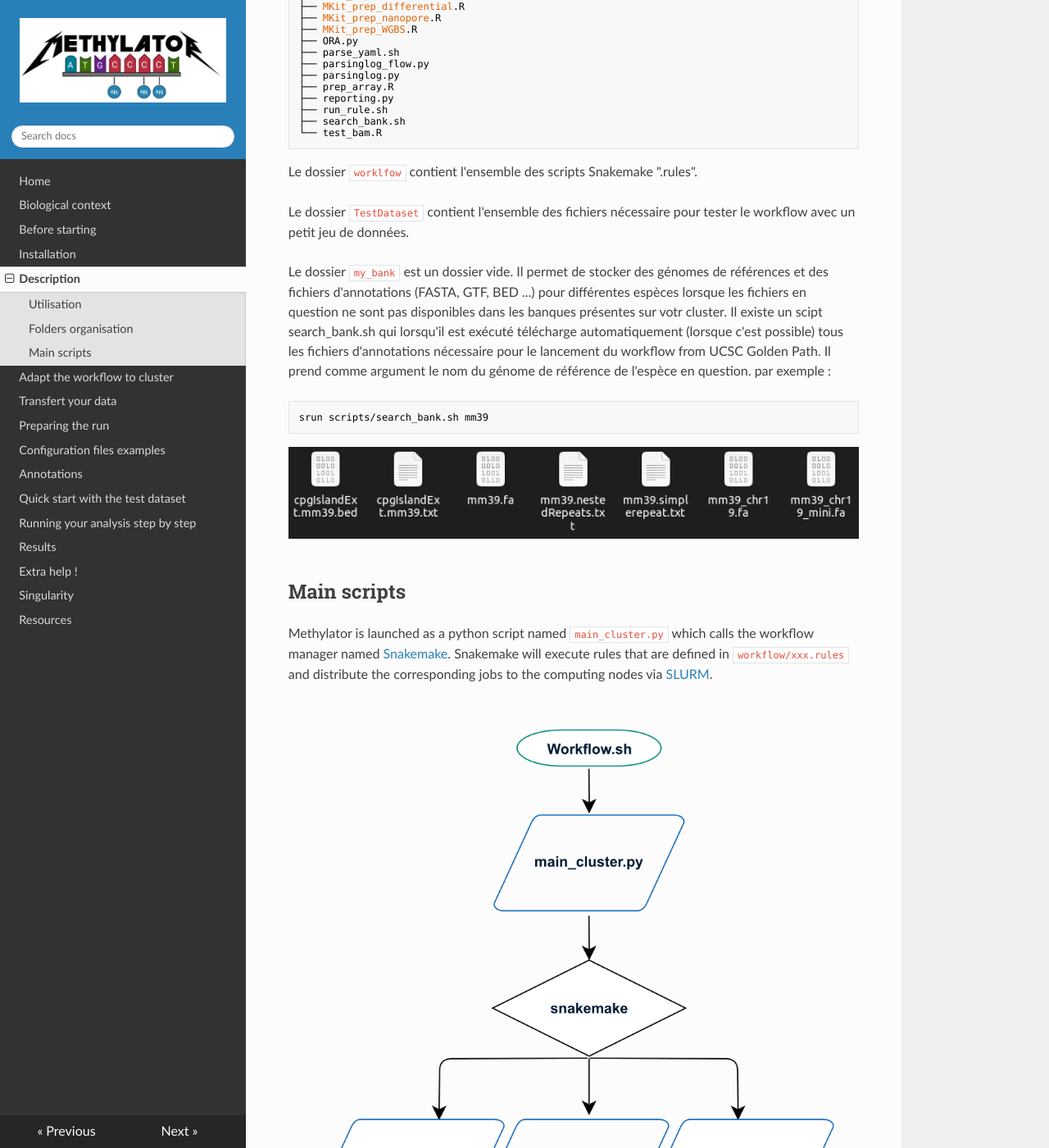
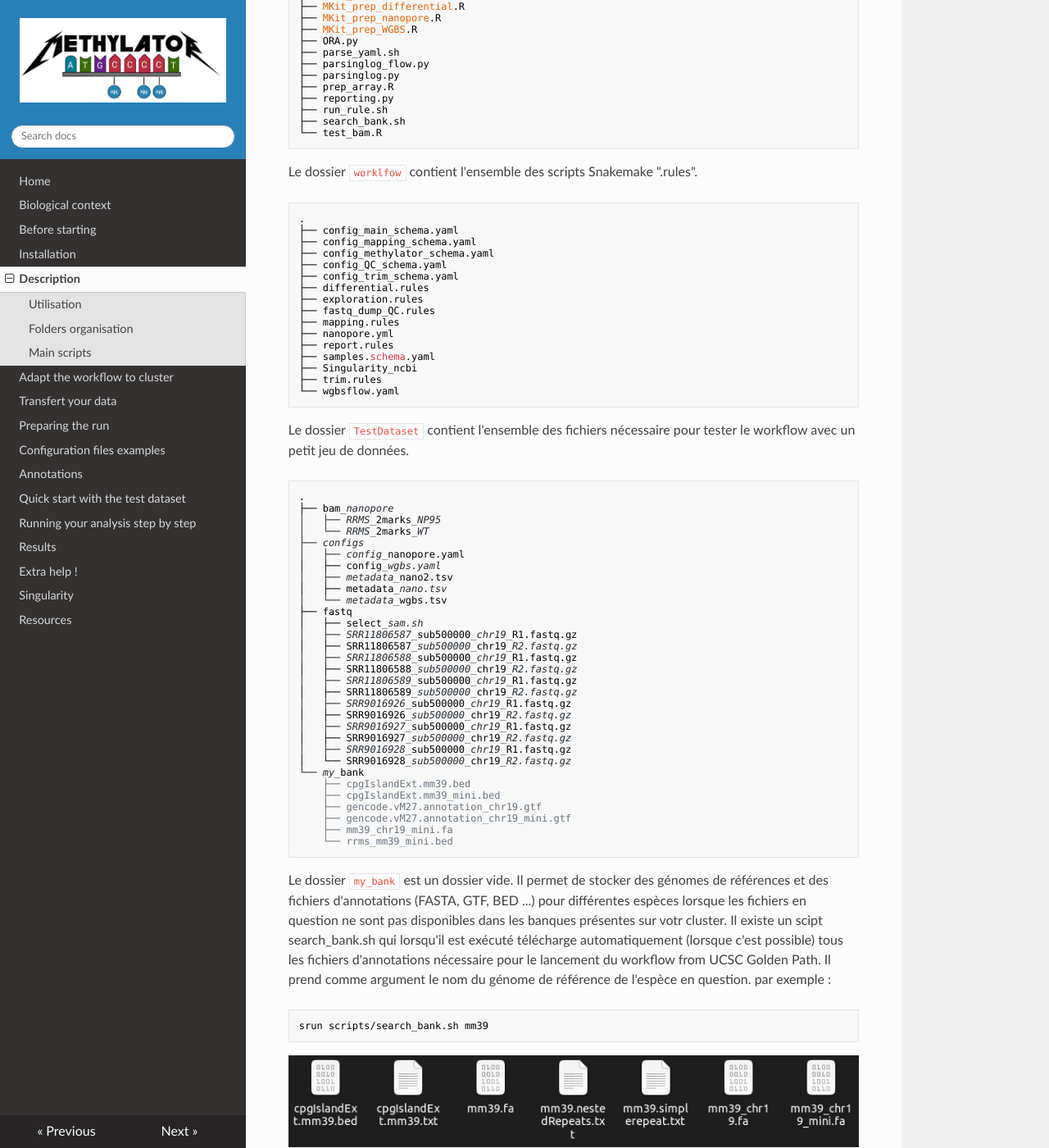
Before and after one commit to parisepigenetics/Methylator-Documentation, an MkDocs documentation site: the page built from docs/description.md, in a window 1280 px wide and 1400 px high, scrolled down 1456 px. Shown: the whole window at 82% size. Built offline with MkDocs 1.6.1, drawn with Linux system fonts in a browser that asks for light colours; nearby versions of some CDN libraries.

Commit message:
Update description.md

````diff
--- a/docs/description.md
+++ b/docs/description.md
@@ -74,10 +74,62 @@ Le dossier ` scripts ` contient l'ensemble des scripts nécessaire au fonctionne
 └── test_bam.R
 ```
 
-
 Le dossier ` worklfow ` contient l'ensemble des scripts Snakemake ".rules".
 
+```bash
+.
+├── config_main_schema.yaml
+├── config_mapping_schema.yaml
+├── config_methylator_schema.yaml
+├── config_QC_schema.yaml
+├── config_trim_schema.yaml
+├── differential.rules
+├── exploration.rules
+├── fastq_dump_QC.rules
+├── mapping.rules
+├── nanopore.yml
+├── report.rules
+├── samples.schema.yaml
+├── Singularity_ncbi
+├── trim.rules
+└── wgbsflow.yaml
+```
+
 Le dossier ` TestDataset ` contient l'ensemble des fichiers nécessaire pour tester le workflow avec un petit jeu de données.
+
+```bash
+.
+├── bam_nanopore
+│   ├── RRMS_2marks_NP95
+│   └── RRMS_2marks_WT
+├── configs
+│   ├── config_nanopore.yaml
+│   ├── config_wgbs.yaml
+│   ├── metadata_nano2.tsv
+│   ├── metadata_nano.tsv
+│   └── metadata_wgbs.tsv
+├── fastq
+│   ├── select_sam.sh
+│   ├── SRR11806587_sub500000_chr19_R1.fastq.gz
+│   ├── SRR11806587_sub500000_chr19_R2.fastq.gz
+│   ├── SRR11806588_sub500000_chr19_R1.fastq.gz
+│   ├── SRR11806588_sub500000_chr19_R2.fastq.gz
+│   ├── SRR11806589_sub500000_chr19_R1.fastq.gz
+│   ├── SRR11806589_sub500000_chr19_R2.fastq.gz
+│   ├── SRR9016926_sub500000_chr19_R1.fastq.gz
+│   ├── SRR9016926_sub500000_chr19_R2.fastq.gz
+│   ├── SRR9016927_sub500000_chr19_R1.fastq.gz
+│   ├── SRR9016927_sub500000_chr19_R2.fastq.gz
+│   ├── SRR9016928_sub500000_chr19_R1.fastq.gz
+│   └── SRR9016928_sub500000_chr19_R2.fastq.gz
+└── my_bank
+    ├── cpgIslandExt.mm39.bed
+    ├── cpgIslandExt.mm39_mini.bed
+    ├── gencode.vM27.annotation_chr19.gtf
+    ├── gencode.vM27.annotation_chr19_mini.gtf
+    ├── mm39_chr19_mini.fa
+    └── rrms_mm39_mini.bed
+```
 
 Le dossier ` my_bank ` est un dossier vide. Il permet de stocker des génomes de références et des fichiers d'annotations (FASTA, GTF, BED ...) pour différentes espèces lorsque les fichiers en question ne sont pas disponibles dans les banques présentes sur votr cluster. Il existe un scipt search_bank.sh qui lorsqu'il est exécuté télécharge automatiquement (lorsque c'est possible) tous les fichiers d'annotations nécessaire pour le lancement du workflow from UCSC Golden Path. Il prend comme argument le nom du génome de référence de l'espèce en question. par exemple :
 
````
